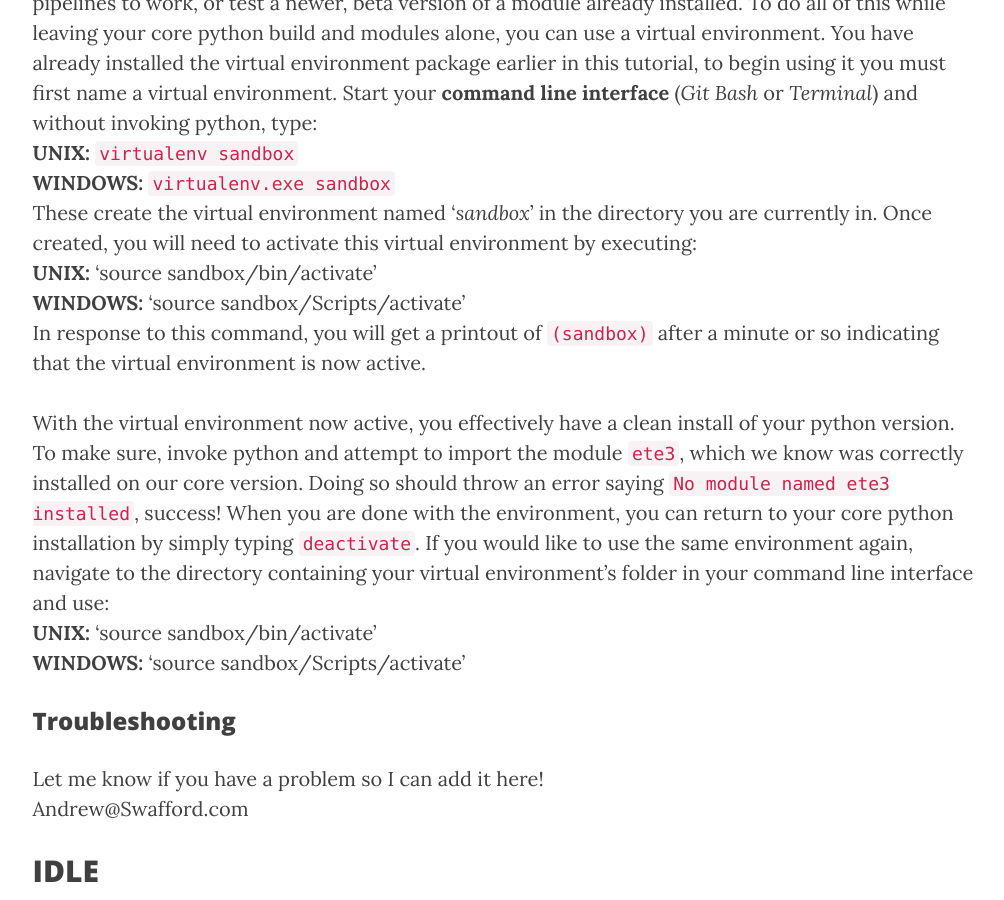
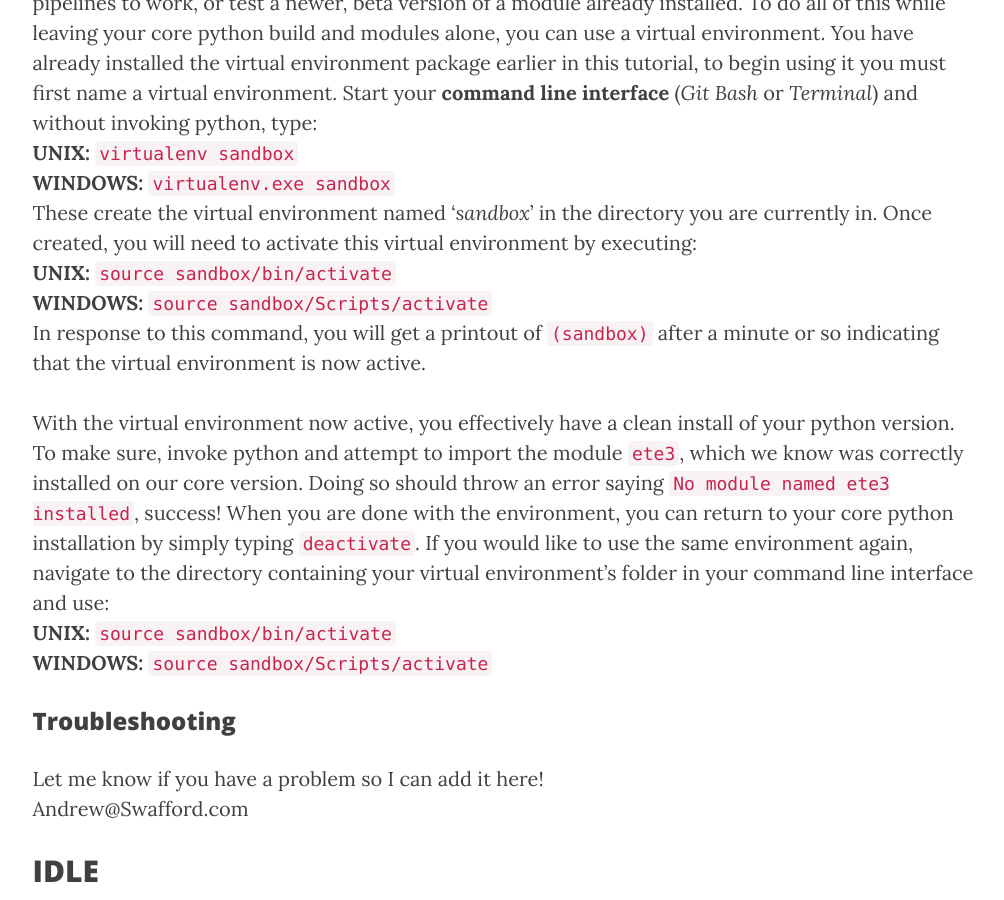
Before and after one commit to A-Swafford/a-swafford.github.io, a Jekyll site: the page built from _posts/2016-10-18-A1.markdown, in a window 1280 px wide and 900 px high, scrolled down 4407 px. Shown: the whole window, without its empty margins (135-1139 px from the left). Built offline with Jekyll 4.4.1, drawn with Linux system fonts in a browser that asks for light colours; nearby versions of some CDN libraries; comment, search, counter and statistics services are not loaded; some of the changed text lies outside the part shown.

````diff
--- a/_posts/2016-10-18-A1.markdown
+++ b/_posts/2016-10-18-A1.markdown
@@ -40,11 +40,11 @@ You should see a list of very helpful commands pop up. Python 3 relies on easy_i
 
 **WINDOWS**
 1.  Windows users have several more steps and must install some supporting software to properly use all modules in python.  Here is a list of basic things you should have installed on a windows machine you plan to use for python work:
-  * *MinGW* How to install, be sure to install the 'basic' and 'gcc' packages.
-  * *Mktemp* be sure to add the bin directory to your PATH.
+  * *MinGW* - How to install, be sure to install the 'basic' and 'gcc' packages.
+  * *Mktemp* - be sure to add the bin directory to your PATH.
   * *Notepad++*
   * *Cython*
-  * *Git
+  * *Git*
 
 2. In order to use pip and easy_install from any directory, you must add the Scripts directory to your PATH. If you do not know how to add to your PATH, consider google!  The directory you need to add is the Scripts folder in your Python home directory that you defined on install.
 Assuming you installed Python 2.7 directly on your C:\ drive, you would want to add two new entries to your PATH:
@@ -81,12 +81,12 @@ Andrew@Swafford.com
 Importing modules is the next step after installing.  While basic usage is easy, there are several conventions that you may choose to follow.  Each module is, in effect, a library filled with functions and classes that serve as our analogies to 'books'.  By typing 'import numpy' you are essentially setting up a reference to all books in the library, but are not directly attaching them to your python session, this leads to messy and un-pythonic code, and is typically discouraged.  The 'crude' but effective method to bypass this is to simply ask to 'check out' the entire library by executing 'from numpy import *'.  This command imports every function and class in the numpy library and, while effective, is viewed as creating unnecessary CPU and memory usage.
 
 A good import will specifically choose the classes and functions that will be used and nothing more.  For instance, in the module ETE3, there are a number of very weighty classes & functions.  To avoid importing these each time you call the script, and because we will normally only be interested in importing and reading trees, we read the documentation to find out what classes/functions we need.  In this case, we will need the 'Treenode' or 'Tree' class.  To selectively import only this class and its functions into memory, we use the command:
-```python
+``` python
 from ete3 import Tree.
 ```
 
 If we are interested in importing multiple classes/functions from a particular module, we can list them separated by commas:
-```python
+``` python
 from ete3 import Tree, PhyloTree
 ```
 
@@ -113,13 +113,13 @@ You have already installed the virtual environment package earlier in this tutor
 **UNIX:** `virtualenv sandbox`
 **WINDOWS:** `virtualenv.exe sandbox`
 These create the virtual environment named '*sandbox*' in the directory you are currently in.  Once created, you will need to activate this virtual environment by executing:
-**UNIX:** 'source sandbox/bin/activate'
-**WINDOWS:** 'source sandbox/Scripts/activate'
+**UNIX:** `source sandbox/bin/activate`
+**WINDOWS:** `source sandbox/Scripts/activate`
 In response to this command, you will get a printout of `(sandbox)` after a minute or so indicating that the virtual environment is now active.
 
 With the virtual environment now active, you effectively have a clean install of your python version.  To make sure, invoke python and attempt to import the module `ete3`, which we know was correctly installed on our core version.  Doing so should throw an error saying `No module named ete3 installed`, success!  When you are done with the environment, you can return to your core python installation by simply typing `deactivate`.  If you would like to use the same environment again, navigate to the directory containing your virtual environment's folder in your command line interface and use:
-**UNIX:** 'source sandbox/bin/activate'
-**WINDOWS:** 'source sandbox/Scripts/activate'
+**UNIX:** `source sandbox/bin/activate`
+**WINDOWS:** `source sandbox/Scripts/activate`
 
 ### Troubleshooting
 Let me know if you have a problem so I can add it here!
````
